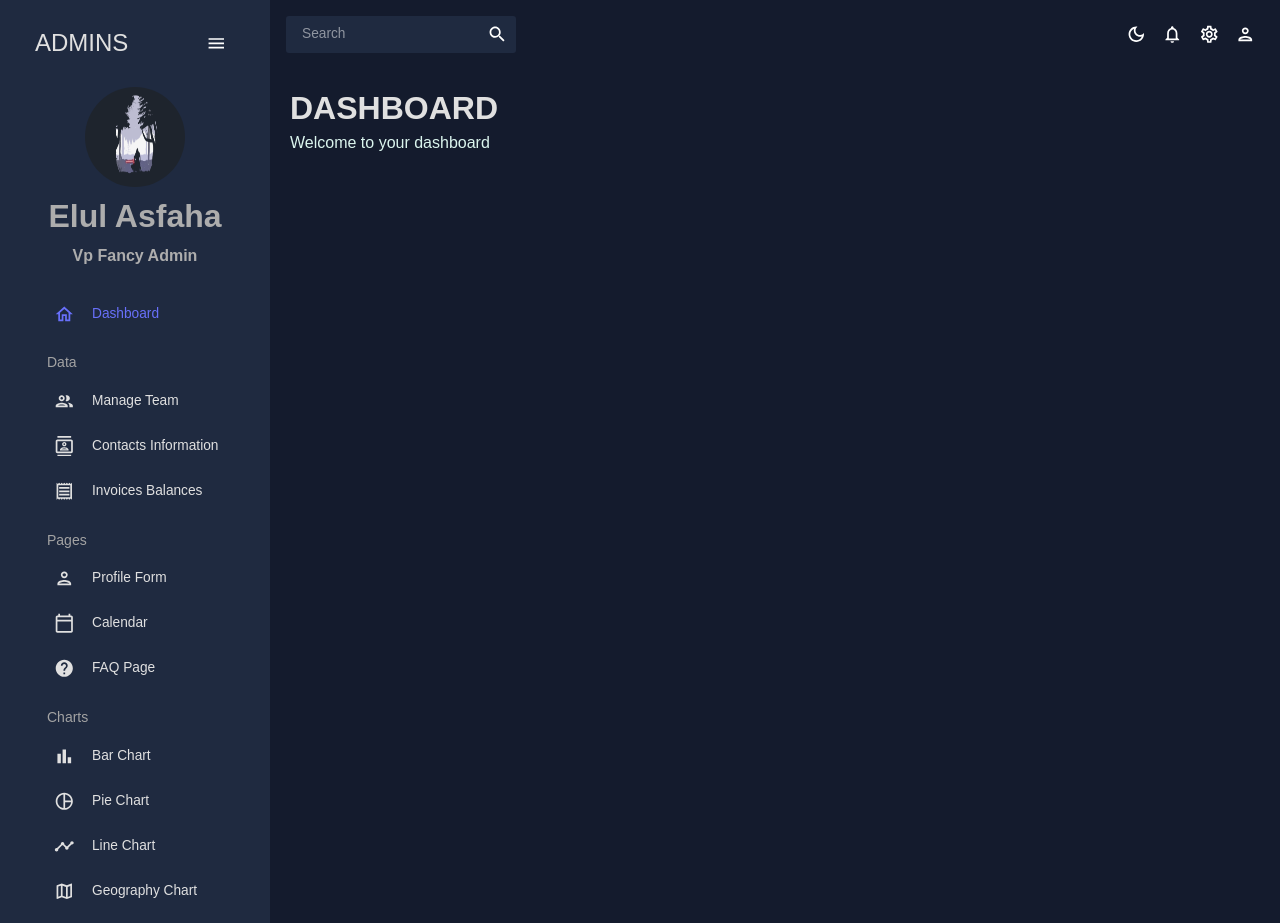
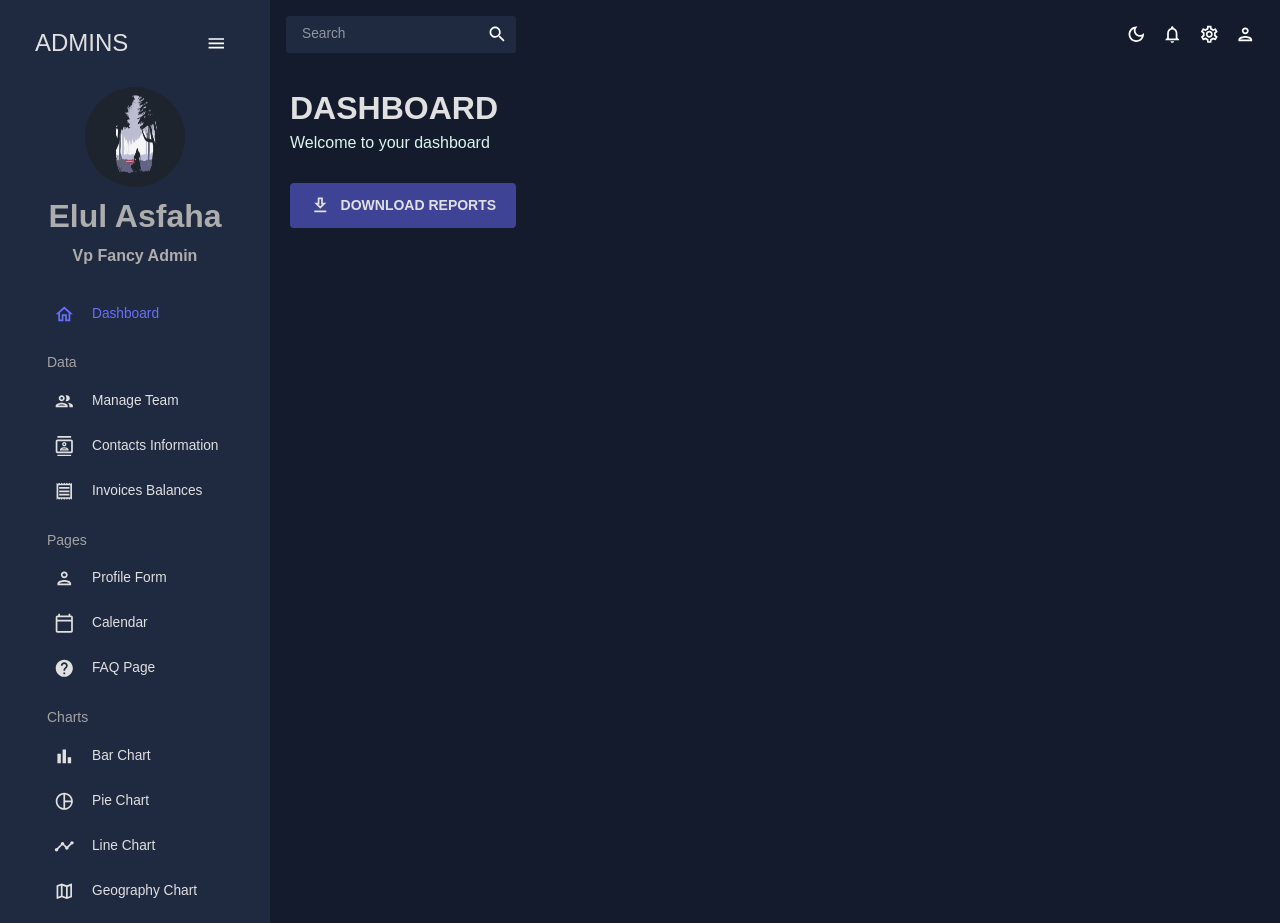
Before and after one commit to Elul-Asfaha/dashboard, a React (Vite) app: page / in a window 1280 px wide. Built offline with nearby package versions, Linux system fonts and the light colour scheme.

Commit message:
working on dashboard progress

```diff
--- a/src/scenes/dashboard/index.jsx
+++ b/src/scenes/dashboard/index.jsx
@@ -1,7 +1,21 @@
-import { Box } from "@mui/material";
+import { Box, IconButton, Typography, useTheme, Button } from "@mui/material";
 import Header from "../../components/Header";
+import { tokens } from "../../theme";
+import { mockTransactions } from "../../data/mockData";
+import DownloadOutlinedIcon from "@mui/icons-material/DownloadOutlined";
+import EmailIcon from "@mui/icons-material/Email";
+import PointOfSaleIcon from "@mui/icons-material/PointOfSale";
+import PersonAddIcon from "@mui/icons-material/PersonAdd";
+import TrafficIcon from "@mui/icons-material/Traffic";
+import LineChart from "../../components/LineChart";
+import BarChart from "../../components/BarChart";
+import GeoChart from "../../components/GeoChart";
+import StatBox from "../../components/StatBox";
+import ProgressCircle from "../../components/ProgressCircle";
 
 const Dashboard = () => {
+    const theme = useTheme();
+    const colors = tokens(theme.palette.mode);
     return (
         <Box m='20px'>
             <Box
@@ -14,6 +28,20 @@ const Dashboard = () => {
                     subtitle='Welcome to your dashboard'
                 />
             </Box>
+            <Box>
+                <Button
+                    sx={{
+                        backgroundColor: colors.blueAccent[700],
+                        color: colors.grey[100],
+                        fontSize: "14px",
+                        fontWeight: "bold",
+                        padding: "10px 20px",
+                    }}
+                >
+                    <DownloadOutlinedIcon sx={{ mr: "10px" }} />
+                    DOWNLOAD REPORTS
+                </Button>
+            </Box>
         </Box>
     );
 };
```
